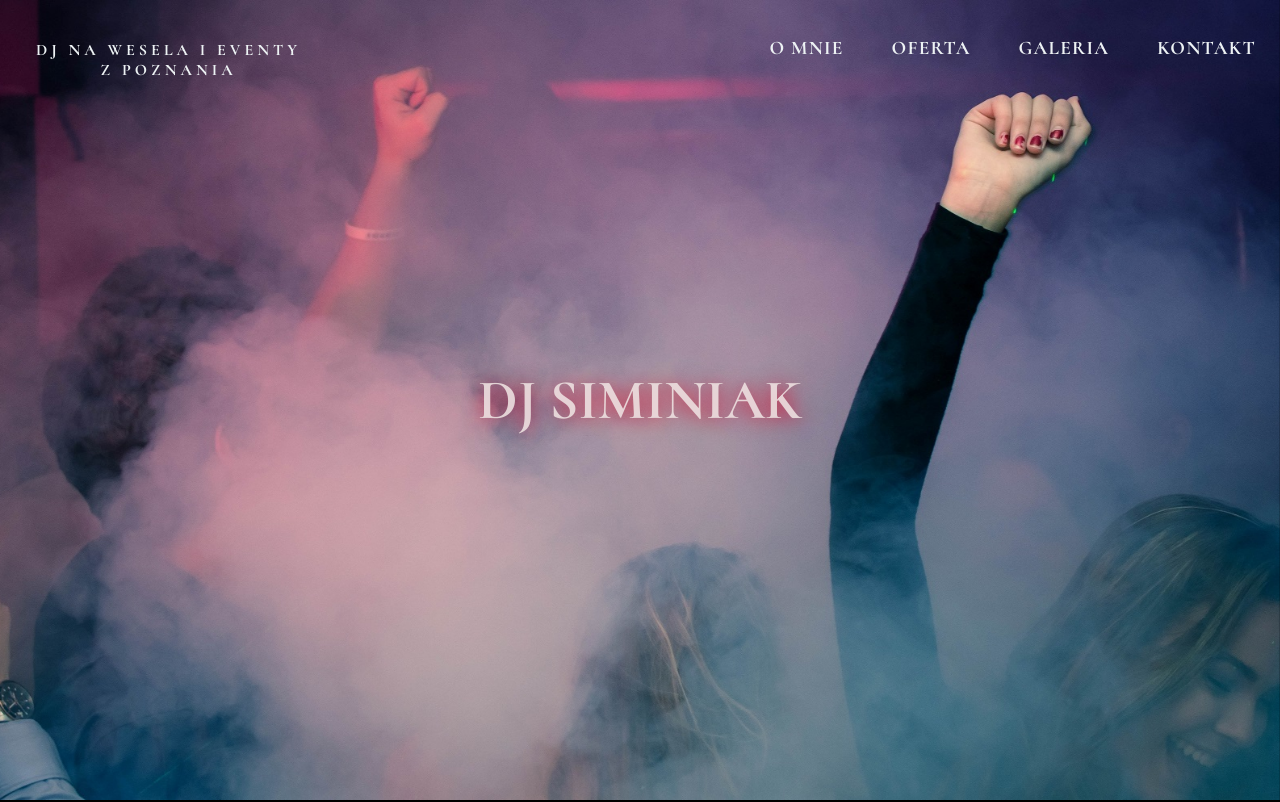
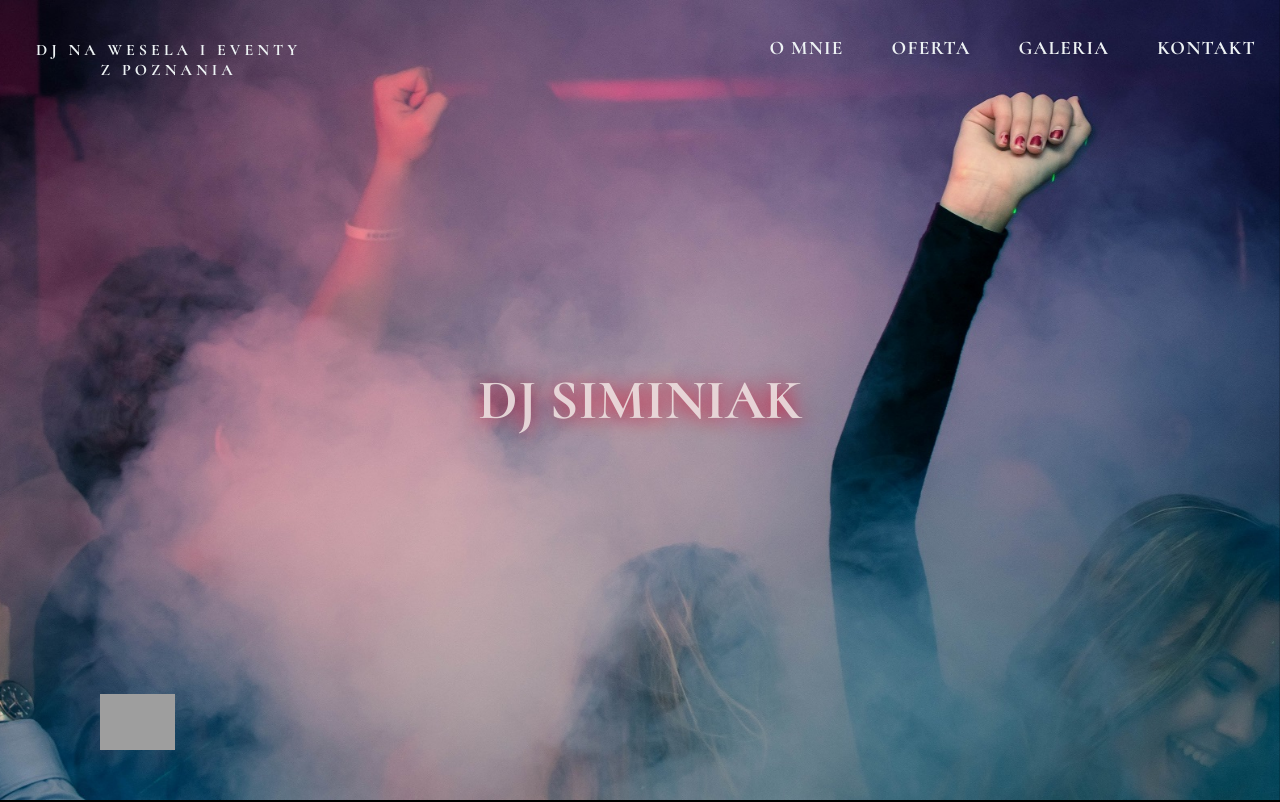
Before and after one commit to mateusz-stelmach/parralax-scrolling-page-Siminiak, a plain HTML site: page index.html in a window 1280 px wide. Shown: the top 802 px of the page. Drawn offline with Linux system fonts and the light colour scheme; some packages are replaced by stand-ins of ours; grey boxes are pictures that could not be loaded.

Commit message:
added wesele_z_klasa logo

```diff
--- a/index.html
+++ b/index.html
@@ -86,6 +86,7 @@
             </div>
         </h1>
 
+        <a href="https://www.weselezklasa.pl/ogloszenia-weselne/dj-na-twoje-wesele,34893/" target="_blank" title="DJ Siminiak / DJ&Wodzirej; / Indywidualne podejście do każdego wesela!"><img src="https://www.weselezklasa.pl/banery/Weselezklasa/logo64x64bialetloszarewypelnienie.png" class="wesele_z_klasa_logo" alt="DJ Siminiak / DJ&Wodzirej; / Indywidualne podejście do każdego wesela!" border="0" /></a>
 
     </header>
     <main>
--- a/main.css
+++ b/main.css
@@ -119,6 +119,14 @@ header h1 {
          opacity: 1;
     }
 
+}
+
+.wesele_z_klasa_logo{
+    display: flex;
+    position: absolute;
+    bottom: 50px;
+    left: 100px;
+    width: 75px;
 }
 
 .container {
@@ -1046,6 +1054,10 @@ nav ul li a {
         font-size: 1em;
     }
 
+    .wesele_z_klasa_logo{
+        display: none;
+    }
+
     .container{
         flex-direction: column;
         flex-wrap: wrap;
```
